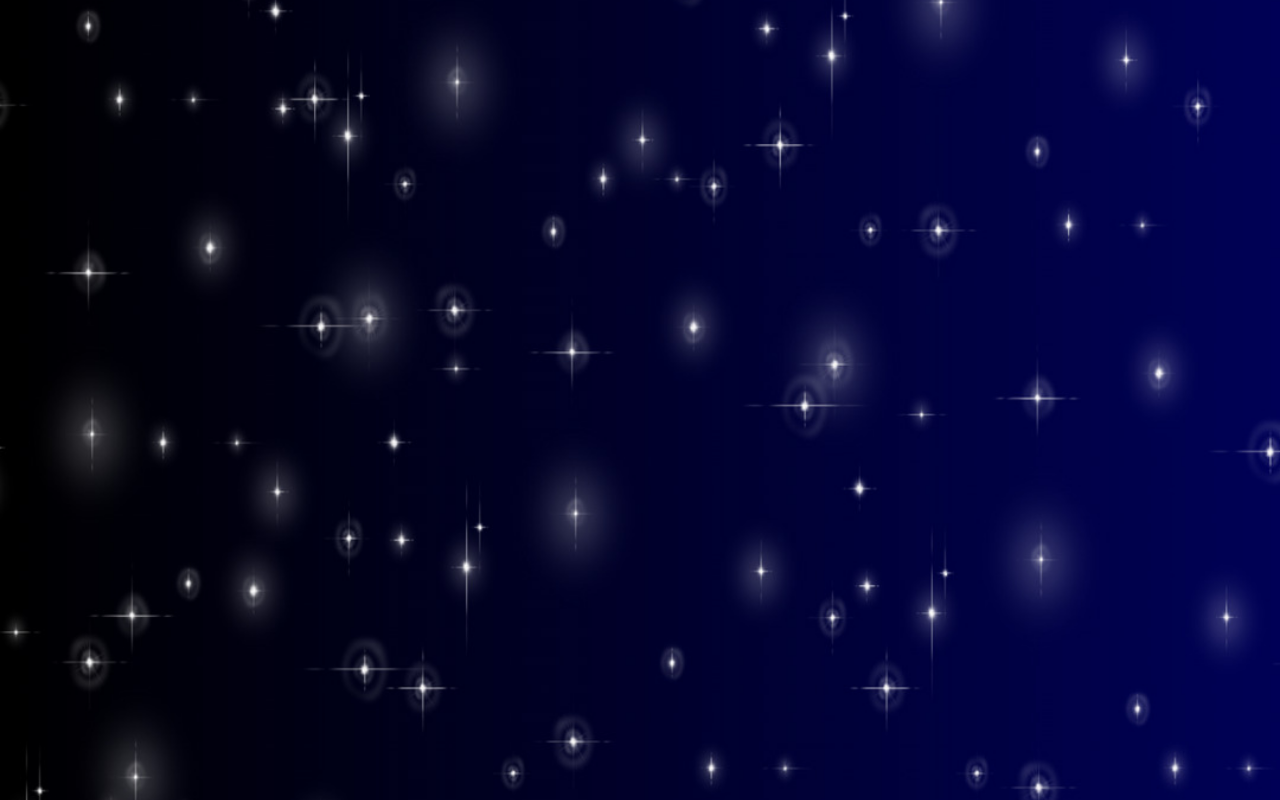
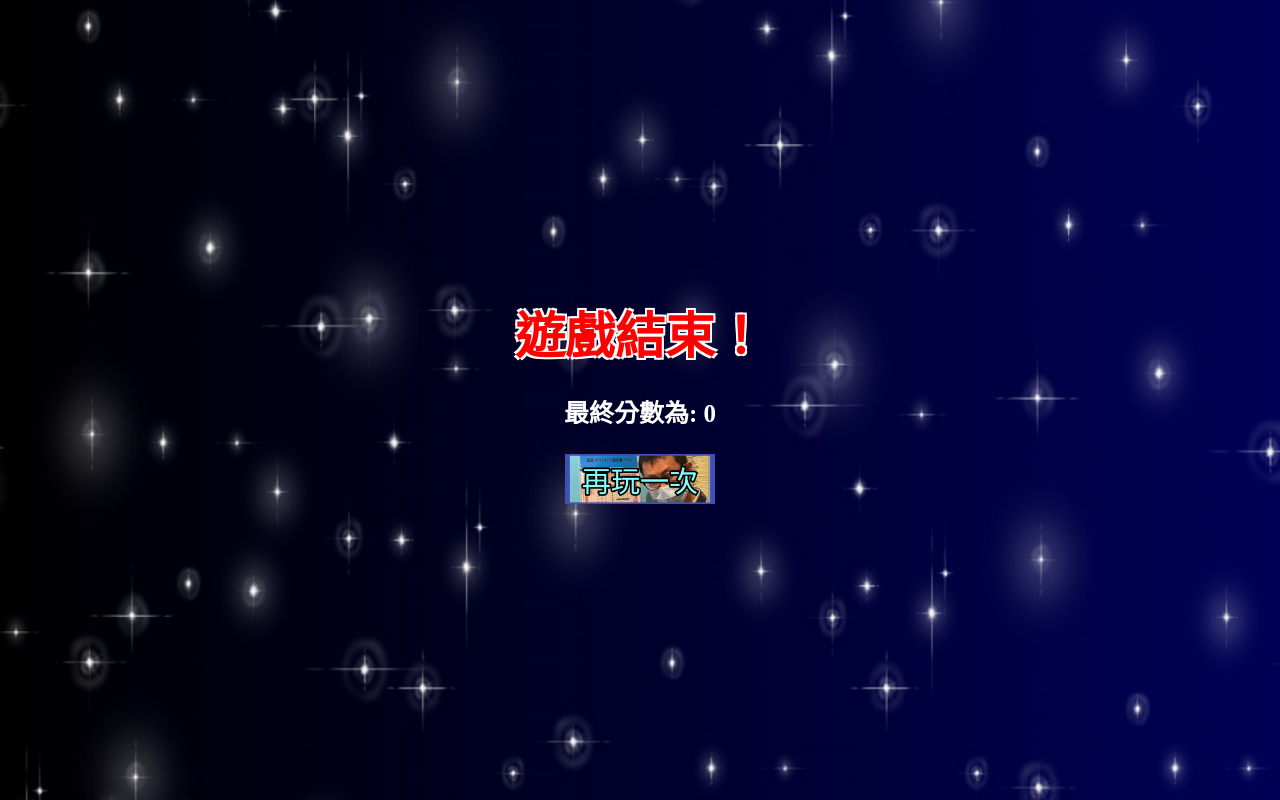
Before and after one commit to fanyuuu2006/LaBaG-NextJS, a Next.js app: page /gameover in a window 1280 px wide. Built offline with nearby package versions, Linux system fonts and the light colour scheme.

Commit message:
GameOver Page 中的 AgainButton & InfoText

```diff
--- /dev/null
+++ b/src/app/gameover/components/AgainButton.jsx
@@ -0,0 +1,24 @@
+import Game from "@/app/game/backend/PlayLaBaG";
+import Image from "next/image";
+import { useRouter } from "next/navigation";
+import AgainPIC from "@/assets/AgainPIC.jpg";
+
+export default function AgainButton() {
+  const router = useRouter();
+  return (
+    <Image
+      src={AgainPIC}
+      alt="再玩一次"
+      onClick={() => {
+        Game.Reset();
+        console.log("切換至 Game 畫面");
+        router.push("/game");
+      }}
+      style={{
+        width: "150px",
+        height: "50px",
+        cursor: "pointer",
+      }}
+    />
+  );
+}
--- /dev/null
+++ b/src/app/gameover/components/InfoText.jsx
@@ -0,0 +1,21 @@
+import Game from "@/app/game/backend/PlayLaBaG";
+export default function InfoText() {
+  return (
+    <>
+      <p
+        style={{
+          fontSize: "50px",
+          color: "red",
+          textShadow:
+            "-2px -2px 0 white, 2px -2px 0 white, -2px 2px 0 white, 2px 2px 0 white",
+          margin: "0px",
+        }}
+      >
+        <b>遊戲結束！</b>
+      </p>
+      <p style={{ fontSize: "25px", color: "white" }}>
+        <b>{`最終分數為: ${Game.Score}`}</b>
+      </p>
+    </>
+  );
+}
--- a/src/app/gameover/page.jsx
+++ b/src/app/gameover/page.jsx
@@ -1,5 +1,12 @@
-export default function GameOverPage(){
-    return (
-        <></>
-    );
+"use client";
+import AgainButton from "./components/AgainButton";
+import InfoText from "./components/InfoText";
+
+export default function GameOverPage() {
+  return (
+    <div className="Screen">
+      <InfoText/>
+      <AgainButton />
+    </div>
+  );
 }
```
